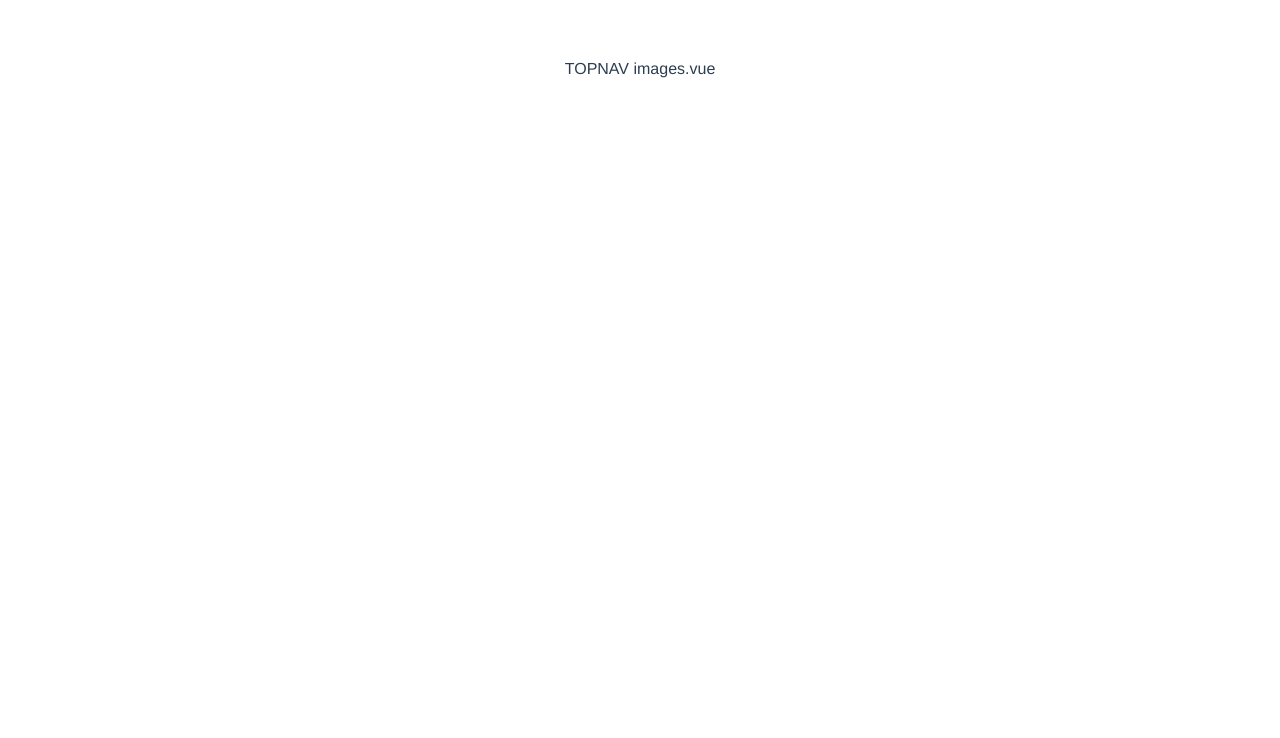
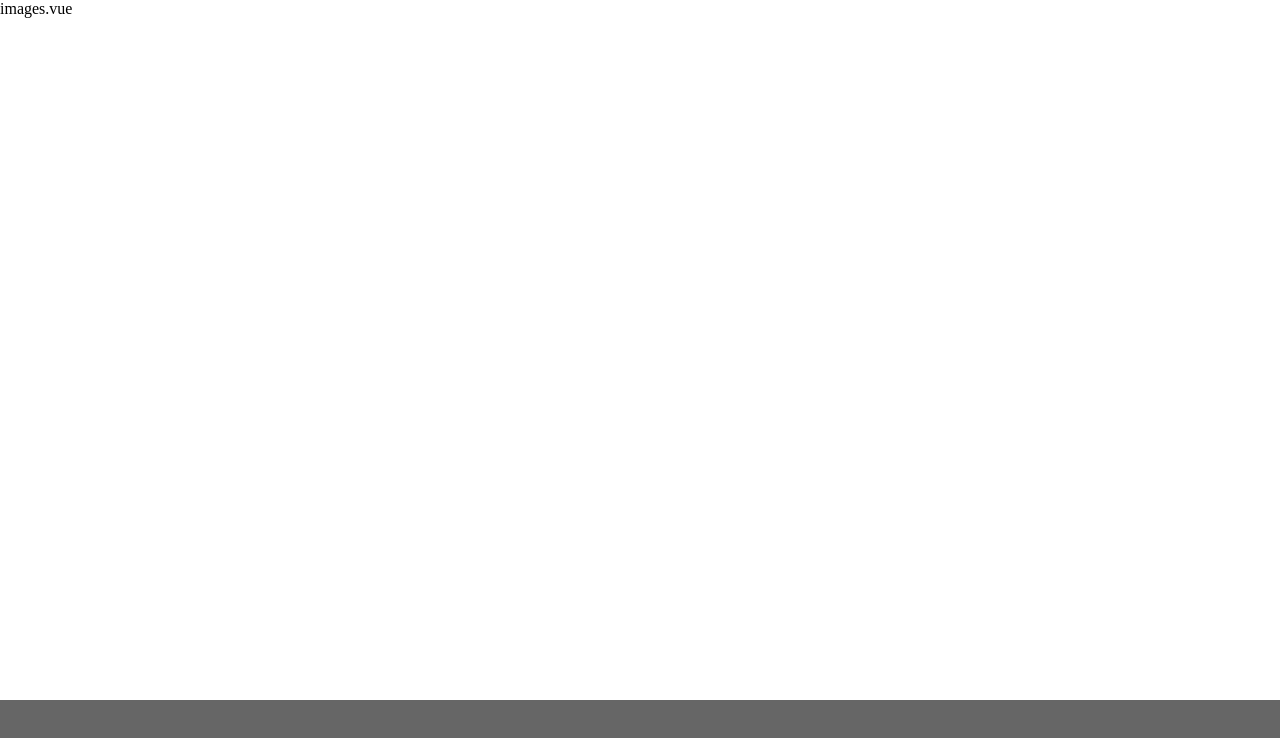
Before and after one commit to Chigusa-Sato/work-sample, a Vue app: page / in a window 1280 px wide. Shown: the top 738 px of the page. Built offline with nearby package versions, Linux system fonts and the light colour scheme.

Commit message:
操作フィールドのベースレイアウトを実装

```diff
--- a/src/App.vue
+++ b/src/App.vue
@@ -1,14 +1,14 @@
 <template>
   <div>
-    <TopNavBar />
     <router-view></router-view>
+    <OperateField />
   </div>
 </template>
 
 <script>
-import TopNavBar from './components/organisms/TopNavBar.vue';
+import OperateField from './components/organisms/OperateField.vue';
 export default {
   name: 'App',
-  components: { TopNavBar },
+  components: { OperateField },
 };
 </script>
--- /dev/null
+++ b/src/components/organisms/OperateField.vue
@@ -0,0 +1,14 @@
+<template>
+  <div class="operate_field">field</div>
+</template>
+
+<style>
+.operate_field {
+  background: #000;
+  opacity: 60%;
+  width: 100%;
+  height: 100px;
+  position: fixed;
+  bottom: 0px;
+}
+</style>
--- a/src/components/organisms/TopNavBar.vue
+++ /dev/null
@@ -1 +0,0 @@
-<template>TOPNAV</template>
--- a/src/index.css
+++ /dev/null
@@ -1,8 +0,0 @@
-#app {
-  font-family: Avenir, Helvetica, Arial, sans-serif;
-  -webkit-font-smoothing: antialiased;
-  -moz-osx-font-smoothing: grayscale;
-  text-align: center;
-  color: #2c3e50;
-  margin-top: 60px;
-}
--- a/src/main.js
+++ b/src/main.js
@@ -3,7 +3,6 @@ import { createWebHistory } from 'vue-router';
 import createRouter from './routes.js';
 import App from './App.vue';
 import './assets/style/reset.css';
-import './index.css';
 
 const router = createRouter(createWebHistory());
 const app = createApp(App);
```
